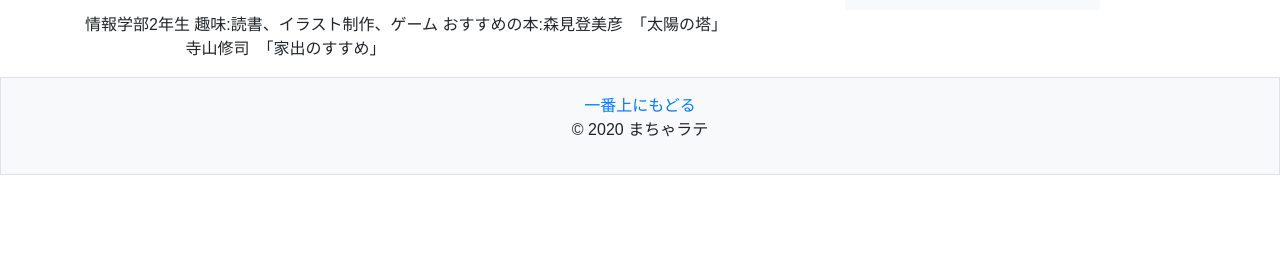
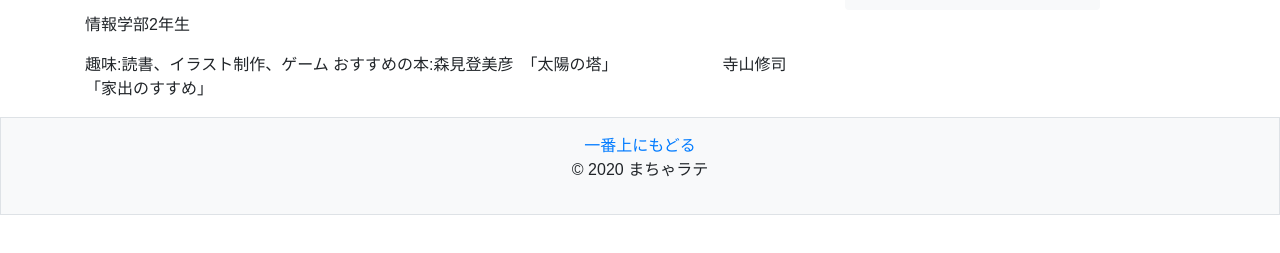
Before and after one commit to iga0005/iga0005.github.io, a plain HTML site: page index.html in a window 1280 px wide. Shown: the part 153-406 px from the top of the page. Drawn offline with nearby package versions, Linux system fonts and the light colour scheme.

Commit message:
Update index.html

```diff
--- a/index.html
+++ b/index.html
@@ -56,7 +56,8 @@
           <h1 class="blog-post-title">伊賀爽太　ページ</h1>
           <p class="blog-post-meta">2021/11/31</p>
           <p>情報学部2年生
-            趣味:読書、イラスト制作、ゲーム
+            </p>
+            <p>趣味:読書、イラスト制作、ゲーム
             おすすめの本:森見登美彦　「太陽の塔」
             　　　　　　 寺山修司　「家出のすすめ」
           </p>
```
